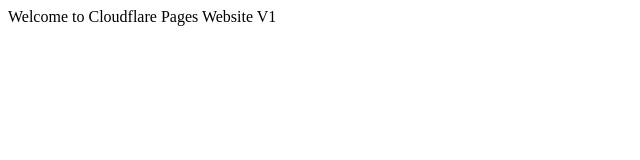
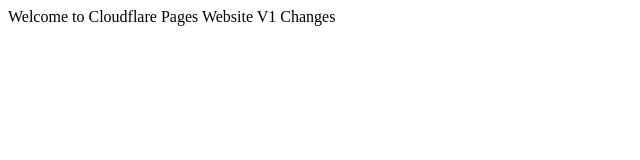
Before and after one commit to SRK-RAJU/demo-aptible, a plain HTML site: page index.html in a window 1280 px wide. Shown: the full height of the page, 0-640 px from the left. Drawn offline with Linux system fonts and the light colour scheme.

Commit message:
Update index.html

```diff
--- a/index.html
+++ b/index.html
@@ -1,3 +1,3 @@
 <html>
-<h9>Welcome to Cloudflare Pages Website V1</h9>
+<h9>Welcome to Cloudflare Pages Website V1 Changes</h9>
 </html>
```
